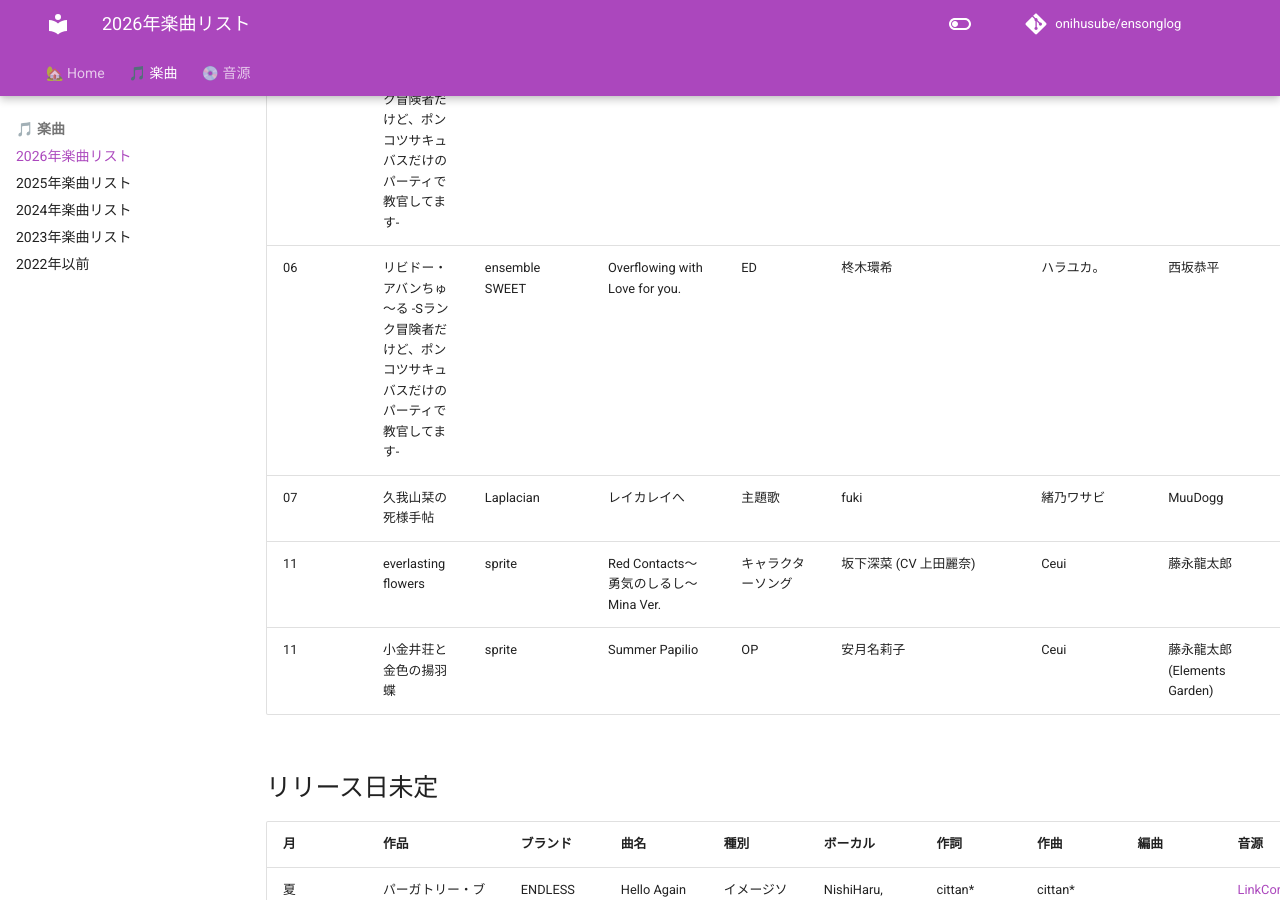
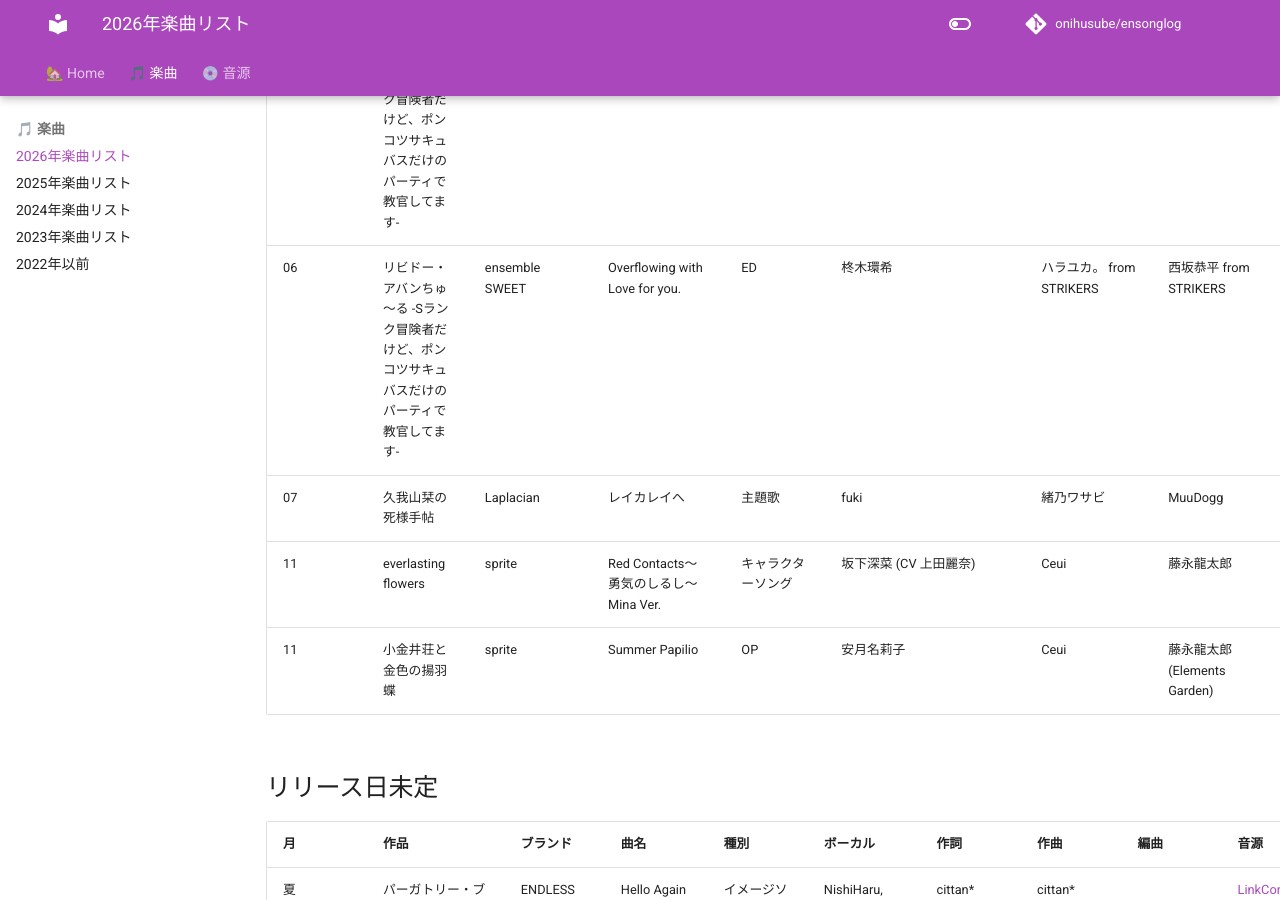
Before and after one commit to onihusube/ensonglog, an MkDocs documentation site: the page built from docs/2026/楽曲.md, in a window 1280 px wide and 900 px high, scrolled down 11932 px. Built offline with MkDocs 1.6.1 and Material for MkDocs 9.7.7, drawn with Linux system fonts in a browser that asks for light colours; emoji names are drawn with the system emoji font; comment, search, counter and statistics services are not loaded.

Commit message:
微修正

```diff
--- a/docs/2026/楽曲.md
+++ b/docs/2026/楽曲.md
@@ -120,7 +120,7 @@ search:
 | 06<!--/26--> | 魔法戦士シンフォニックナイツ2 | Triangle | 未来へのシンフォニア | 主題歌 | 和音まりか | AINTOPS | AINTOPS |  |  |  | [:fontawesome-brands-youtube:](https://www.youtube.com/watch?v=z59lEtE5ihI) |
 | 06<!--/26--> | モザイクの天使 | Frill | モザイクリセット | 主題歌 | 佐藤アスカ | 白矢たつき, RINA | C.G mix | C.G mix | 豪華版特典オリジナルサウンドトラック |  | [HP](https://frill.product.co.jp/mozaten/) |
 | 06<!--/26--> | リビドー・アバンちゅ～る -Sランク冒険者だけど、ポンコツサキュバスだけのパーティで教官してます- | ensemble SWEET |  | OP |  |  |  |  | 豪華版特典 オリジナルサウンドトラックCD | | |
-| 06<!--/26--> | リビドー・アバンちゅ～る -Sランク冒険者だけど、ポンコツサキュバスだけのパーティで教官してます- | ensemble SWEET | Overflowing with Love for you. | ED | 柊木環希 | ハラユカ。 | 西坂恭平 | 西坂恭平 | 豪華版特典オリジナルサウンドトラックCD | Guitar/Bass/Piano：西坂恭平, Drums：KAMIYAMA | [:fontawesome-brands-twitter:](https://x.com/ensemble_sweet/status/2047586339340656656) |
+| 06<!--/26--> | リビドー・アバンちゅ～る -Sランク冒険者だけど、ポンコツサキュバスだけのパーティで教官してます- | ensemble SWEET | Overflowing with Love for you. | ED | 柊木環希 | ハラユカ。 from STRIKERS | 西坂恭平 from STRIKERS | 西坂恭平 from STRIKERS | 豪華版特典オリジナルサウンドトラックCD | Guitar/Bass/Piano：西坂恭平 from STRIKERS, Drums：KAMIYAMA, Drums Recording：SOUND STUDIO 玉響 | [:fontawesome-brands-twitter:](https://x.com/ensemble_sweet/status/2047586339340656656) |
 | 07<!--/30--> | 久我山栞の死様手帖 | Laplacian | レイカレイへ | 主題歌 | fuki | 緒乃ワサビ | MuuDogg | MuuDogg |  |  | [Steam](https://store.steampowered.com/app/4141950/_/) |
 | 11<!--/26--> | everlasting flowers | sprite | Red Contacts〜勇気のしるし〜 Mina Ver. | キャラクターソング | 坂下深菜 (CV 上田麗奈) | Ceui | 藤永龍太郎 | 藤永龍太郎 | 初回限定特装版 予約特典 | Piano：Asucah, Violin：百合香 |  |
 | 11<!--/26--> | 小金井荘と金色の揚羽蝶 | sprite | Summer Papilio | OP | 安月名莉子 | Ceui | 藤永龍太郎 (Elements Garden) | 藤永龍太郎 (Elements Garden) |  |  | [:fontawesome-brands-youtube:](https://www.youtube.com/watch?v=QVpnIpF3grU) |
```
